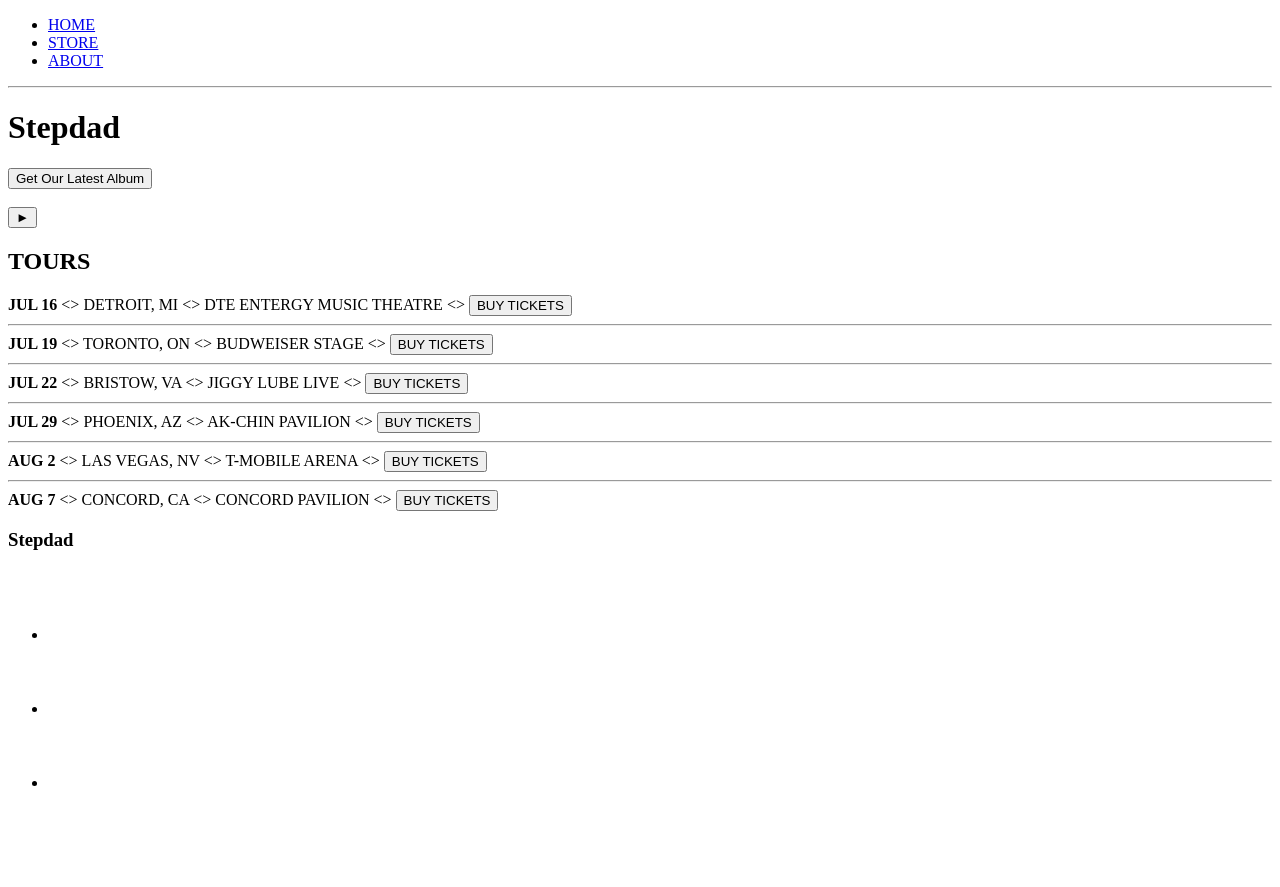
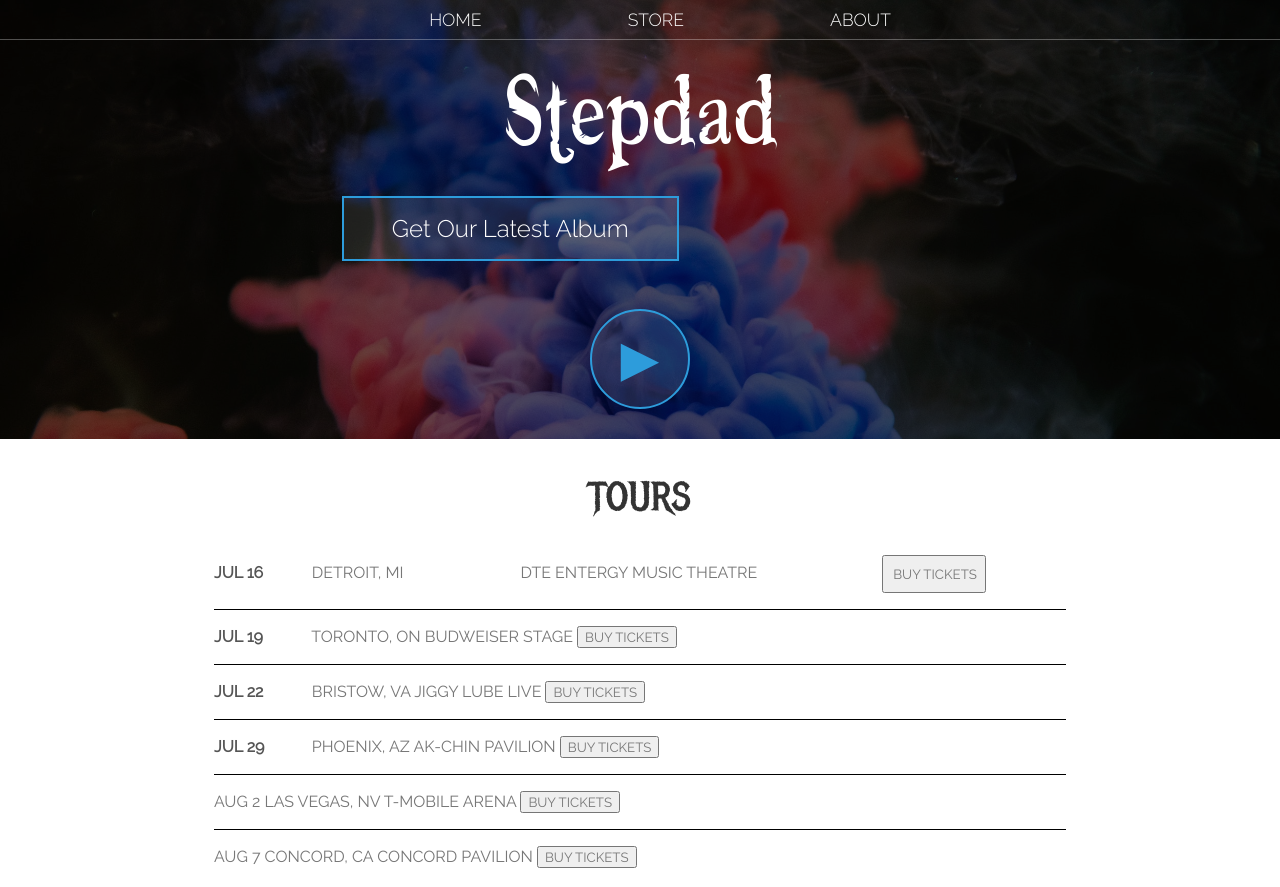
Before and after one commit to ArchDukePaulvis/Test, a plain HTML site: page WebpagePractice/index.html in a window 1280 px wide. Shown: the top 887 px of the page. Before the commit the page ends 808 px from the top, so only its background shows below. Drawn offline with Linux system fonts and the light colour scheme; files whose address does not match are found by name.

Commit message:
index styling 1

```diff
--- a/WebpagePractice/index.html
+++ b/WebpagePractice/index.html
@@ -3,10 +3,11 @@
     <head>
         <title>Stepdad</title>
         <meta name="description" content="This is the description">
+        <link rel="stylesheet" href="styles.css">
     </head>
     <body>
-        <header>
-            <nav>
+        <header class="main-header">
+            <nav class="nav main-nav">
                 <ul>
                     <li>
                         <a href="index.html"> HOME</a>
@@ -19,74 +20,49 @@
                     </li>
                 </ul>
             </nav>
-            <hr>
-            <h1>Stepdad</h1>
-            <button type="button">Get Our Latest Album</button>
-            <br>
-            <br>
-            <!-- TODO: Find a suitable background image -->
-            <button type="button">&#9658;</button>
+            <h1 class="band-name band-name-large">Stepdad</h1>
+            <div class="container">
+                <button class="btn btn-header" type="button">Get Our Latest Album</button>
+            </div>
+            <button class="btn btn-header btn-play" type="button">&#9658;</button>
         </header>
-        <section>
-            <h2>TOURS</h2>
+        <section class="content-section container">
+            <h2 class="section-header">TOURS</h2>
             <div>
-                <div>
-                    <strong>JUL 16</strong>
-                    &lt;&gt;
-                    <span>DETROIT, MI</span>
-                    &lt;&gt;
-                    <span>DTE ENTERGY MUSIC THEATRE</span>
-                    &lt;&gt;
+                <div class="tour-row">
+                    <span class="tour-item tour-date">JUL 16</span>
+                    <span class="tour-item tour-city">DETROIT, MI</span>
+                    <span class="tour-item tour-arena">DTE ENTERGY MUSIC THEATRE</span>
+                    <button class="btn tour-item tour-btn" type="button">BUY TICKETS</button>
+                </div>
+                <div class="tour-row">
+                    <span class="tour-item tour-date">JUL 19</span>
+                    <span>TORONTO, ON</span>
+                    <span>BUDWEISER STAGE</span>
                     <button type="button">BUY TICKETS</button>
-                    <hr>
                 </div>
-                <div>
-                    <strong>JUL 19</strong>
-                    &lt;&gt;
-                    <span>TORONTO, ON</span>
-                    &lt;&gt;
-                    <span>BUDWEISER STAGE</span>
-                    &lt;&gt;
+                <div class="tour-row">
+                    <span class="tour-item tour-date">JUL 22</span>
+                    <span>BRISTOW, VA</span>
+                    <span>JIGGY LUBE LIVE</span>
                     <button type="button">BUY TICKETS</button>
-                    <hr>
                 </div>
-                <div>
-                    <strong>JUL 22</strong>
-                    &lt;&gt;
-                    <span>BRISTOW, VA</span>
-                    &lt;&gt;
-                    <span>JIGGY LUBE LIVE</span>
-                    &lt;&gt;
+                <div class="tour-row">
+                    <span class="tour-item tour-date">JUL 29</span>
+                    <span>PHOENIX, AZ</span>
+                    <span>AK-CHIN PAVILION</span>
                     <button type="button">BUY TICKETS</button>
-                    <hr>
                 </div>
-                <div>
-                    <strong>JUL 29</strong>
-                    &lt;&gt;
-                    <span>PHOENIX, AZ</span>
-                    &lt;&gt;
-                    <span>AK-CHIN PAVILION</span>
-                    &lt;&gt;
+                <div class="tour-row">
+                    <span>AUG 2</span>
+                    <span>LAS VEGAS, NV</span>
+                    <span>T-MOBILE ARENA</span>
                     <button type="button">BUY TICKETS</button>
-                    <hr>
                 </div>
-                <div>
-                    <strong>AUG 2</strong>
-                    &lt;&gt;
-                    <span>LAS VEGAS, NV</span>
-                    &lt;&gt;
-                    <span>T-MOBILE ARENA</span>
-                    &lt;&gt;
-                    <button type="button">BUY TICKETS</button>
-                    <hr>
-                </div>
-                <div>
-                    <strong>AUG 7</strong>
-                    &lt;&gt;
+                <div class="tour-row">
+                    <span>AUG 7</span>
                     <span>CONCORD, CA</span>
-                    &lt;&gt;
                     <span>CONCORD PAVILION</span>
-                    &lt;&gt;
                     <button type="button">BUY TICKETS</button>
                 </div>
             </div>
--- a/WebpagePractice/styles.css
+++ b/WebpagePractice/styles.css
@@ -47,7 +47,7 @@
 }
 
 .nav a:hover {
-    background-color: rgba(255, 255, 255, .30);
+    background-color: rgba(255, 255, 255, .3);
 }
 
 .main-header{
@@ -121,3 +121,71 @@
     width: 30px;
     height: 30px;
 }
+
+.btn{
+    text-align: center;
+    vertical-align: middle;
+    padding: .67em;
+    cursor: pointer;
+}
+
+.btn-header{
+    margin: .5em 15% 2em 15%;
+    color: white;
+    border: 2px solid #2D9CDB;
+    background-color: rgba(255, 255, 255, .1);
+    border-radius: 0;
+    font-size: 1.5em;
+    font-weight: lighter;
+    padding-left: 2em;
+    padding-right: 2em;
+}
+
+.btn-header:hover{
+    background-color: rgba(255, 255, 255, .3);
+}
+
+.btn-play{
+    display: block;
+    margin: 0px auto;
+    color: #2D9CDB;
+    font-size: 4em;
+    border-radius: 50%;
+    padding: 0px;
+    width: 100px;
+    height: 100px;
+
+}
+
+.tour-row{
+    border-bottom: 1px solid black;
+    padding-bottom: 1em;
+    margin-bottom: 1em;
+}
+
+.tour-row:last-child{
+    border-bottom: none;
+}
+
+.tour-item{
+    display: inline-block;
+    padding-right: .5em;
+}
+
+.tour-date{
+    color: #555;
+    font-weight: bold;
+    width: 11%;
+}
+
+.tour-city{
+    width: 24%;
+}
+
+.tour-arena{
+    width: 42%;
+}
+
+.tour-btn{
+    max-width: 19%;
+}
```
